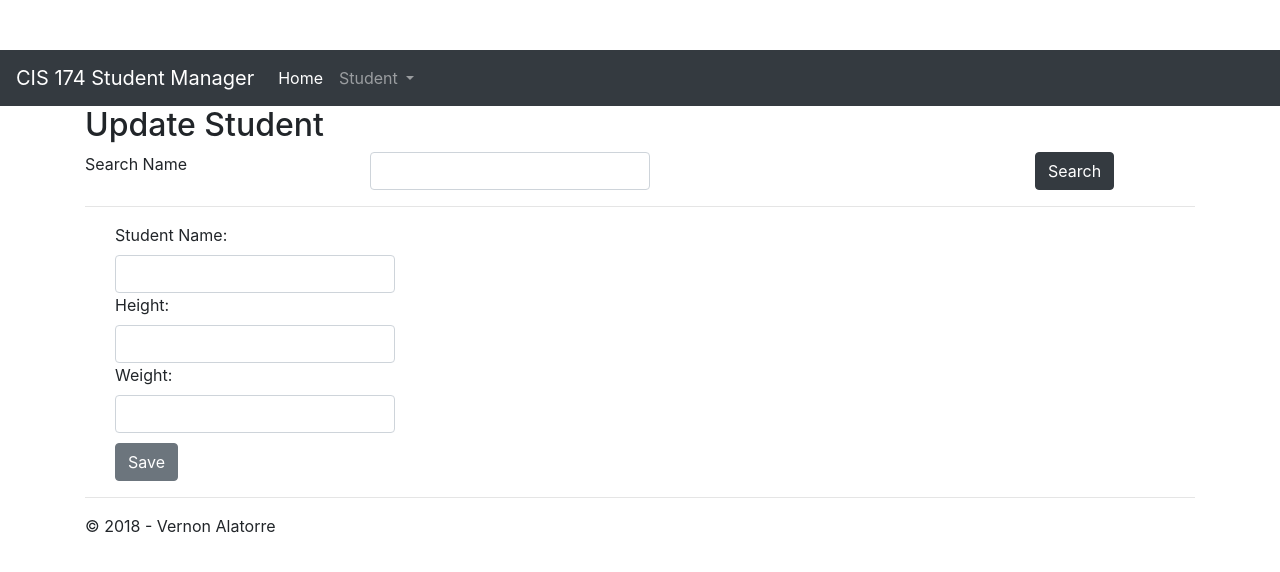
After one commit to valatorre/DmaccCis174Demo, an ASP.NET MVC app: template DMACC.CIS174.Web/Views/Student/Update.cshtml in a window 1280 px wide. The commit adds this page. Shown: the top 572 px of the page. Run offline with ASP.NET Core 8 and stand-ins for ASP.NET MVC 5, Linux system fonts and the light colour scheme; the template is opened without the code that fills it, so the values that code supplies are empty; the project's own start-up code is not run, and a stand-in starts its controllers and pages; some libraries are stand-ins or nearby versions.

Commit message:
Week 8 Video demo code complete: Update student page with javascript primer

```diff
--- a/DMACC.CIS174.Shared/Orchestrators/Interfaces/IStudentOrchestrator.cs
+++ b/DMACC.CIS174.Shared/Orchestrators/Interfaces/IStudentOrchestrator.cs
@@ -8,5 +8,7 @@ namespace DMACC.CIS174.Shared.Orchestrators.Interfaces
     {
         Task<List<StudentViewModel>> GetAllStudents();
         Task<int> CreateStudent(StudentViewModel student);
+        Task<bool> UpdateStudent(StudentViewModel student);
+        Task<StudentViewModel> SearchStudent(string searchString);
     }
 }
--- a/DMACC.CIS174.Web/App_Start/RouteConfig.cs
+++ b/DMACC.CIS174.Web/App_Start/RouteConfig.cs
@@ -12,7 +12,7 @@ namespace DMACC.CIS174.Web
             routes.MapRoute(
                 name: "Default",
                 url: "{controller}/{action}/{id}",
-                defaults: new { controller = "Student", action = "Index", id = UrlParameter.Optional }
+                defaults: new { controller = "Home", action = "Index", id = UrlParameter.Optional }
             );
         }
     }
--- a/DMACC.CIS174.Web/Content/Site.css
+++ b/DMACC.CIS174.Web/Content/Site.css
@@ -15,3 +15,15 @@ select,
 textarea {
     max-width: 280px;
 }
+
+.margin-top-md {
+    margin-top: 10px;
+}
+
+.margin-left-md {
+    margin-left: 15px;
+}
+
+.hidden {
+    display: none;
+}
--- /dev/null
+++ b/DMACC.CIS174.Web/Scripts/DMACC/student.js
@@ -0,0 +1,39 @@
+function searchStudent() {
+    var search = $("#searchString").val();
+
+    $.ajax({
+        url: "Search",
+        data: { searchString: search }
+    }).done(function(data) {
+        $("#studentId").val(data.StudentId);
+        $("#studentName").val(data.StudentName);
+        $("#studentHeight").val(data.Height);
+        $("#studentWeight").val(data.Weight);
+    });
+}
+
+function updateStudent() {
+    var studentId = $("#studentId").val();
+    var studentName = $("#studentName").val();
+    var height = $("#studentHeight").val();
+    var weight = $("#studentWeight").val();
+
+    $.ajax({
+        url: "UpdateStudent",
+        dataType: "json",
+        data: {
+            StudentId: studentId,
+            StudentName: studentName,
+            Height: height,
+            Weight: weight
+        }
+    }).done(function(data) {
+        if (data) {
+            $("#successMessage").removeClass("hidden")
+                .addClass("visible");
+        } else {
+            $("#errorMessage").removeClass("hidden")
+                .addClass("visible");
+        }
+    });
+}
--- a/DMACC.CIS174.Web/Views/Shared/_Layout.cshtml
+++ b/DMACC.CIS174.Web/Views/Shared/_Layout.cshtml
@@ -31,6 +31,7 @@
                     <a class="dropdown-item" href="@Url.Action("Create", "Student")">
                         Create Students
                     </a>
+                    <a class="dropdown-item" href="@Url.Action("Update", "Student")">Update Student</a>
                 </div>
             </li>
         </ul>
--- a/DMACC.CIS174.Web/Views/Student/Create.cshtml
+++ b/DMACC.CIS174.Web/Views/Student/Create.cshtml
@@ -41,7 +41,3 @@
     </div>
     </body>
 </html>
-
-<link href="~/Content/bootstrap.min.css" rel="stylesheet"/>
-<script src="~/Scripts/jquery-3.0.0.min.js"></script>
-<script src="~/Scripts/bootstrap.min.js"></script>
--- a/DMACC.CIS174.Web/Views/Student/Index.cshtml
+++ b/DMACC.CIS174.Web/Views/Student/Index.cshtml
@@ -39,7 +39,3 @@
 </div>
 </body>
 </html>
-
-<link href="~/Content/bootstrap.min.css" rel="stylesheet"/>
-<script src="~/Scripts/jquery-3.0.0.min.js"></script>
-<script src="~/Scripts/bootstrap.min.js"></script>
--- /dev/null
+++ b/DMACC.CIS174.Web/Views/Student/Update.cshtml
@@ -0,0 +1,56 @@
+@model DMACC.CIS174.Web.Models.UpdateStudentModel
+
+<script src="~/Scripts/DMACC/student.js" type="text/javascript"></script>
+
+<h2>Update Student</h2>
+
+<div class="row">
+    <div class="col-md-3">
+        <label>Search Name</label>
+    </div>
+    <div class="col-md-7">
+        <input id="searchString" type="text" class="form-control"/>
+    </div>
+    <div class="col-md-2">
+        <button class="btn btn-dark" onclick="searchStudent()">Search</button>
+    </div>
+</div>
+
+<hr/>
+
+<div id="successMessage" class="hidden alert alert-success">
+    Successfully Updated!
+</div>
+<div id="errorMessage" class="hidden alert alert-danger">
+    Error Occurred!
+</div>
+
+<input id="studentId" type="hidden"/>
+<div class="col-md-12">
+    <div class="col-md-6">
+        <label>Student Name:</label>
+    </div>
+    <div class="col-md-6">
+        <input id="studentName" type="text" class="form-control"/>
+    </div>
+</div>
+<div class="col-md-12">
+    <div class="col-md-6">
+        <label>Height:</label>
+    </div>
+    <div class="col-md-6">
+        <input id="studentHeight" type="text" class="form-control"/>
+    </div>
+</div>
+<div class="col-md-12">
+    <div class="col-md-6">
+        <label>Weight:</label>
+    </div>
+    <div class="col-md-6">
+        <input id="studentWeight" type="text" class="form-control" />
+    </div>
+</div>
+
+<div class="col-md-12">
+    <button class="btn btn-secondary margin-top-md margin-left-md" onclick="updateStudent()">Save</button>
+</div>
```
Also changed, not shown: DMACC.CIS174.Shared/Orchestrators/StudentOrchestrator.cs (+40 -0 lines), DMACC.CIS174.Web/Controllers/StudentController.cs (+28 -0 lines), DMACC.CIS174.Web/Models/UpdateStudentModel.cs (added, +12 -0 lines), DMACC.CIS174.Web/DMACC.CIS174.Web.csproj.
